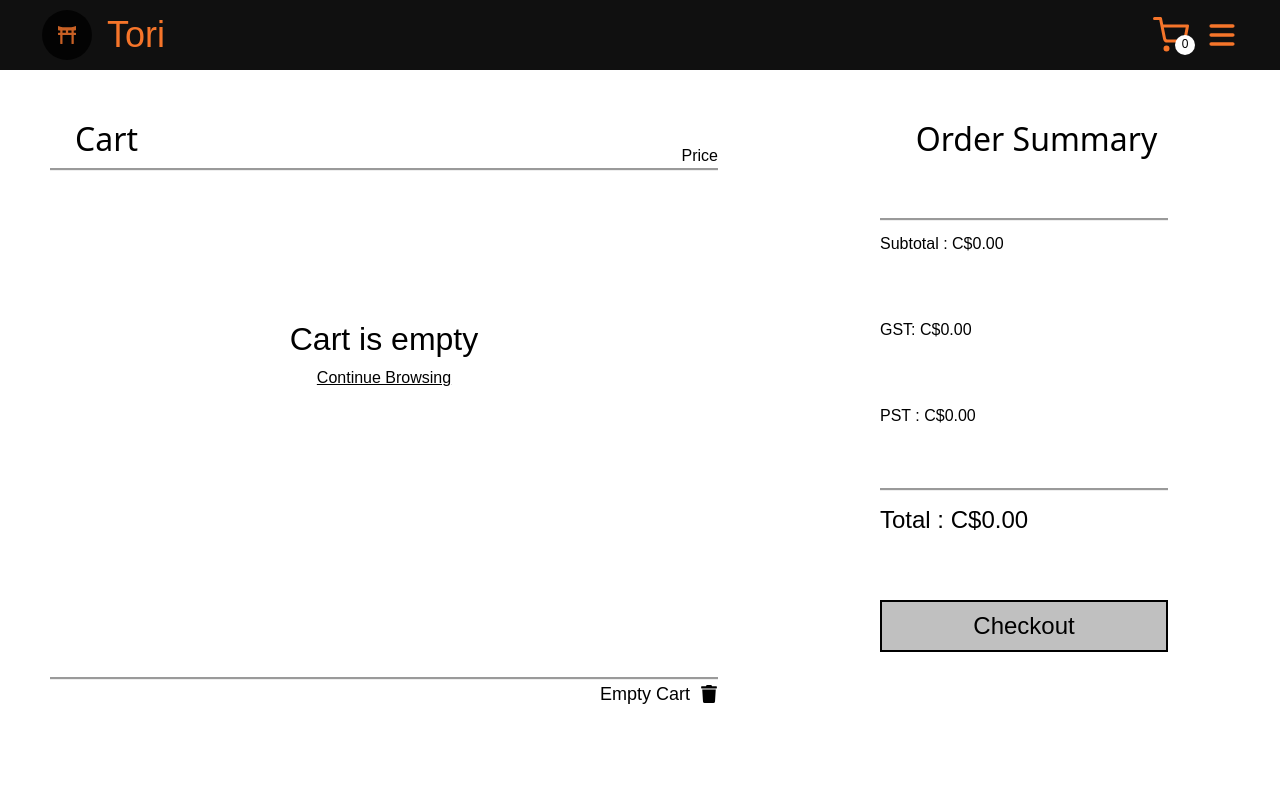
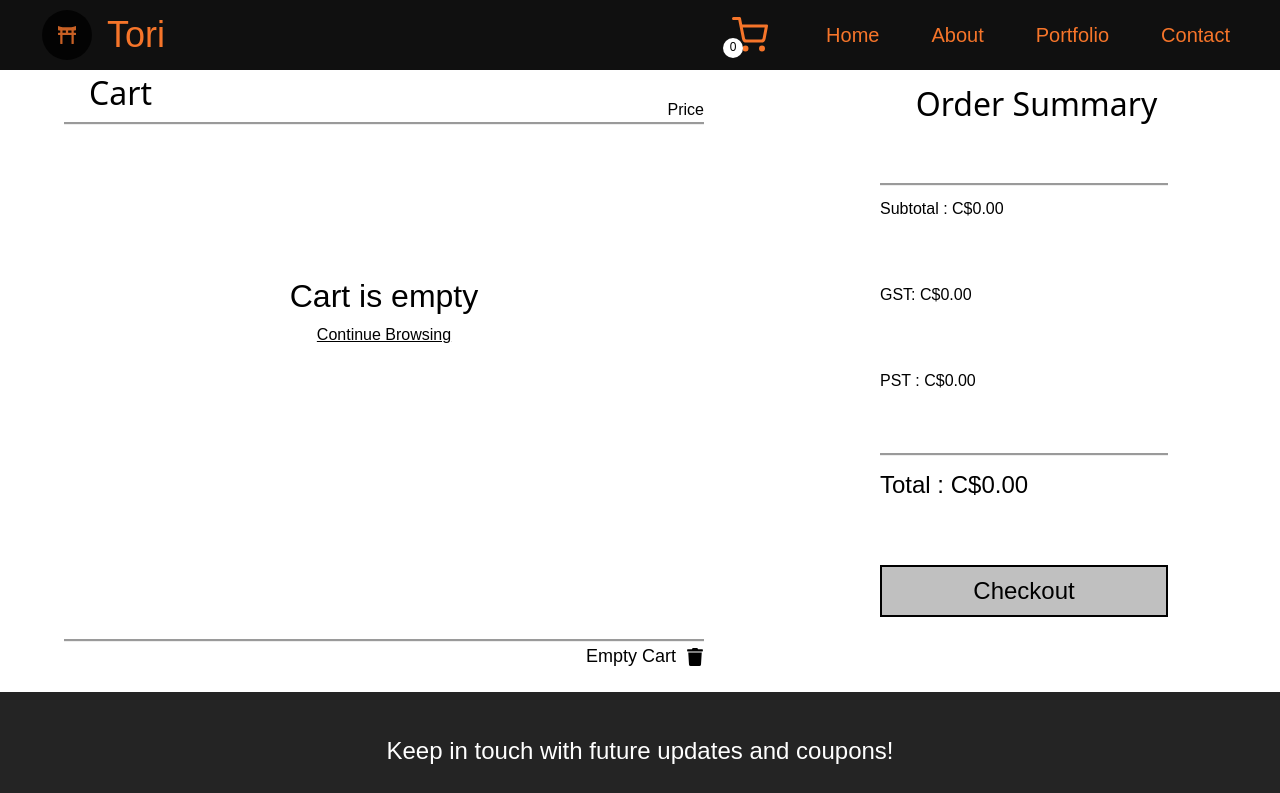
Before and after one commit to kmarquez01/torirestauraunt, a Next.js app: page /Cart in a window 1280 px wide. Shown: the top 793 px of the page. Built offline with nearby package versions, Linux system fonts and the light colour scheme.

Commit message:
web navigation bar added

```diff
--- a/Menu/CardItem.js
+++ b/Menu/CardItem.js
@@ -91,17 +91,16 @@ function CardItem(props){
 
     return (
       <>
-      <div className = "card_holder">
+      <div className = "card_holder" ref = {ref}>
           {CardInfo.map(item => (
             // return (
               <motion.li
               className = "cards_item"
               key={item.id}
-              ref = {ref}
               animate = {controls}
               initial = "hidden"
                 variants ={{
-                    visible: {opacity: 1, top: "0", position: "relative"},
+                    visible: {opacity: 1, top: "0px", position: "relative"},
                     hidden: {opacity: 0, top: "-1.25rem", position: "relative"}
                 }}
                 transition = {{
--- a/Navigation.js
+++ b/Navigation.js
@@ -10,6 +10,7 @@ import { FaToriiGate } from "react-icons/fa";
 import { ShopContext } from "./contexts/shop-context"
 import {useContext} from "react"
 import CardInfo from "./Menu/CardInfo";
+import { useMediaQuery } from 'usehooks-ts'
 
 
 function Navigation(){
@@ -43,11 +44,20 @@ function Navigation(){
    const object =
 
        <div className = "death">
-           <li><Link href="/Home"><button className = "navbut" >Home</button></Link></li>
-           <li><Link href="/Menu"><button className = "navbut">Menu</button></Link></li>
-           <li><Link href="/About"><button className = "navbut">About</button></Link></li>
-           <li><Link href="/Cart"><button className = "navbut">Cart</button></Link></li>
+           <li onClick = {() => { setState(false);}}><Link href="/Home"><button className = "navbut" >Home</button></Link></li>
+           <li onClick = {() => { setState(false);}}><Link href="/Menu"><button className = "navbut">Menu</button></Link></li>
+           <li onClick = {() => { setState(false);}}><Link href="/About"><button className = "navbut">About</button></Link></li>
+           <li onClick = {() => { setState(false);}}><Link href="/Cart"><button className = "navbut">Cart</button></Link></li>
        </div>
+
+    const webNav =
+        <div className = "webnav-menu">
+            <li onClick = {() => { setState(false);}}><Link href="/Home"><button className = "navbut" >Home</button></Link></li>
+            <li onClick = {() => { setState(false);}}><Link href="/Menu"><button className = "navbut">About</button></Link></li>
+            <li onClick = {() => { setState(false);}} ><Link href="/About"><button className = "navbut">Portfolio</button></Link></li>
+            <li onClick = {() => { setState(false);}}><Link href="/Cart"><button className = "navbut">Contact</button></Link></li>
+        </div>
+
 
     const handleClick = () => {
 
@@ -59,6 +69,8 @@ function Navigation(){
         }
 
     }
+
+    const isMobile = useMediaQuery('(max-width: 800px)')
 
 
     return(
@@ -86,12 +98,12 @@ function Navigation(){
                         </div>
                     </Link>
                     <ul>
-                        {state === true ? object: ''}
+                        {(!isMobile && state === false) ? webNav:
 
                         <button className = "sandwich" onClick = {handleClick}>
                             {state === true ? <FaTimes />: <HiMenu/>}
-
-                        </button>
+                            {state === false ? '' : object}
+                        </button>   }
                     </ul>
 
                 </nav>
--- a/package.json
+++ b/package.json
@@ -18,7 +18,8 @@
     "react-dom": "^18.2.0",
     "react-icons": "^4.12.0",
     "react-intersection-observer": "^9.8.1",
-    "react-router-dom": "^6.21.3"
+    "react-router-dom": "^6.21.3",
+    "usehooks-ts": "^3.0.2"
   },
   "engines": {
     "node": ">=18"
--- a/styles/Home.module.css
+++ b/styles/Home.module.css
@@ -439,6 +439,7 @@ background-color: #f6752a;
 
     .circle{
       position: relative;
+      z-index: 1;
     }
 
     .landingContainer{
--- a/styles/globals.css
+++ b/styles/globals.css
@@ -104,6 +104,7 @@ img{
   /* padding: 10px;
   margin: 0 5px; */
   font-size: 20px;
+  position: relative;
 }
 
 .navbar a:hover{
@@ -115,8 +116,11 @@ img{
 }
 
 .navigation-bar{
-  display:flex;
-  gap: 15px;
+  height: 100%;
+  display: flex;
+  gap: 3rem;
+  align-items: center;
+  justify-content: center;
 }
 
 .shopping-cart-container{
@@ -140,8 +144,8 @@ img{
     width: 20px;
     color: black;
     position: absolute;
-    right: 85px;
-    top: 35px;
+    bottom: -5px;
+    right: 25px;
     display: flex;
     align-items: center;
     justify-content: center;
@@ -173,14 +177,15 @@ img{
   font-size: 20px;
   cursor: pointer;
   background-color: transparent;
-  color: white;
+  color: #f6752a;
   width: 100%;
   gap: 20px;
-  padding: 20px 0;
+  padding: 10px;
 }
 
 .navbut:hover{
-  background-color:white;
+  width: 100%;
+  background-color:#f6752a;
   color: black;
 }
 
@@ -1089,7 +1094,6 @@ h1 {
 .cart-page{
   display: flex;
   align-items: center;
-  height: 100vh;
   width: 100%;
 }
 
@@ -1132,7 +1136,7 @@ h1 {
 }
 
 .cart-container{
-  margin: 50px;
+  margin: 4rem;
   height: 100%;
   width:100%;
 }
@@ -1347,7 +1351,7 @@ h1 {
 .order-summary-container{
   width: 75%;
   gap: 50px;
-  margin: 50px auto;
+  margin: 75px auto;
   display: flex;
   flex-direction: column;
   align-content: center;
@@ -1382,6 +1386,24 @@ h1 {
   color: white;
   }
 
+.webnav-menu{
+    list-style-type: none;
+    display: flex;
+    flex-direction: row;
+    justify-content: center;
+    align-items: center;
+    gap: 2rem;
+}
+
+.nav-holder{
+  display: flex;
+  padding-inline-start: 0px;
+  flex-direction: row;
+  align-items: center;
+  padding-inline-start: 0px;
+  gap: 15px;
+
+}
 
 @media only screen and (max-width: 400px){
   .footer-link-wrapper{
@@ -1395,6 +1417,10 @@ h1 {
 @media only screen and (max-width: 800px){
   .showcase h1{
     text-align: center;
+  }
+
+  .navigation-bar{
+    gap: 1rem;
   }
 }
 
```
Also changed, not shown: 1 other file (tests, documents, lock files or other folders).
